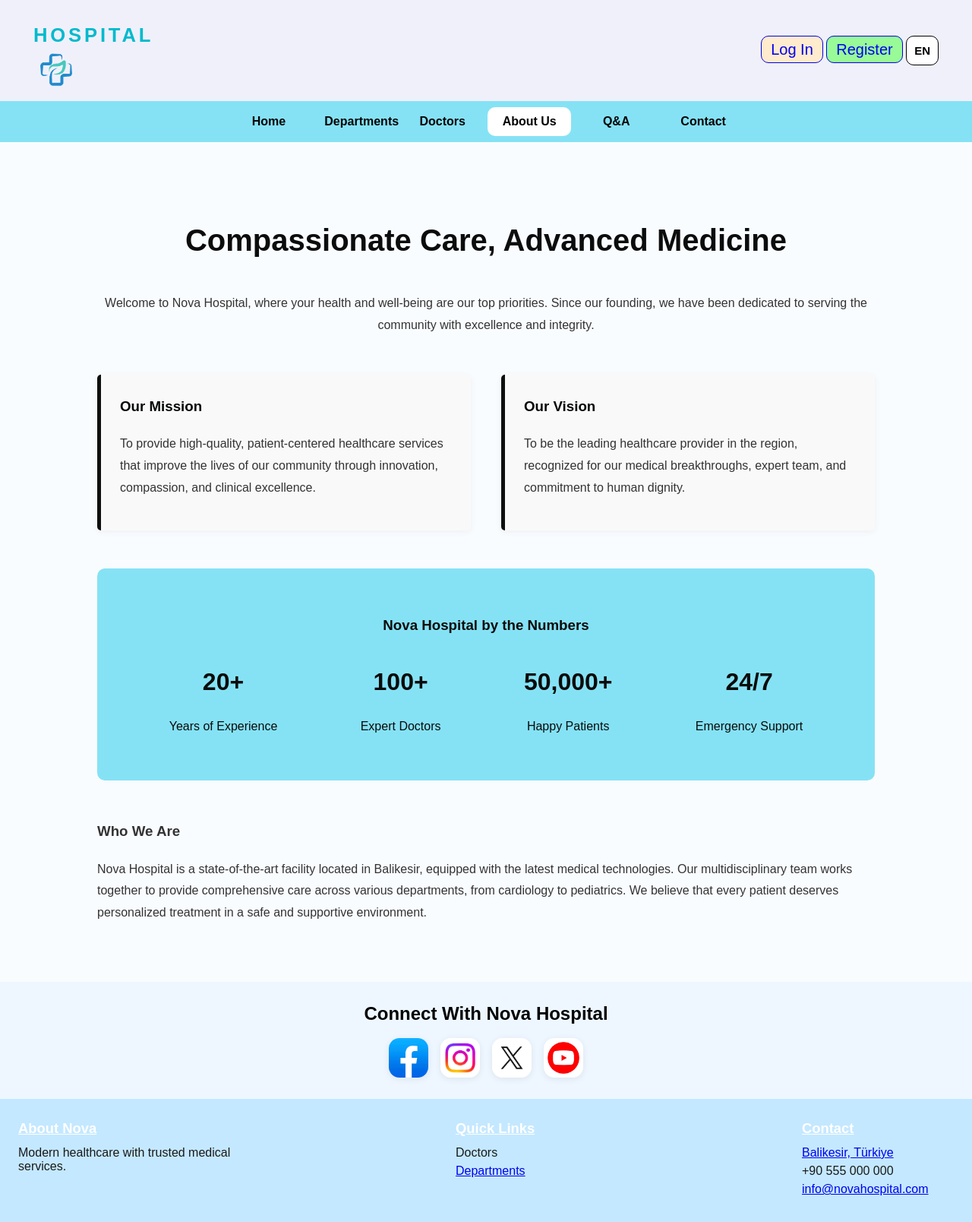
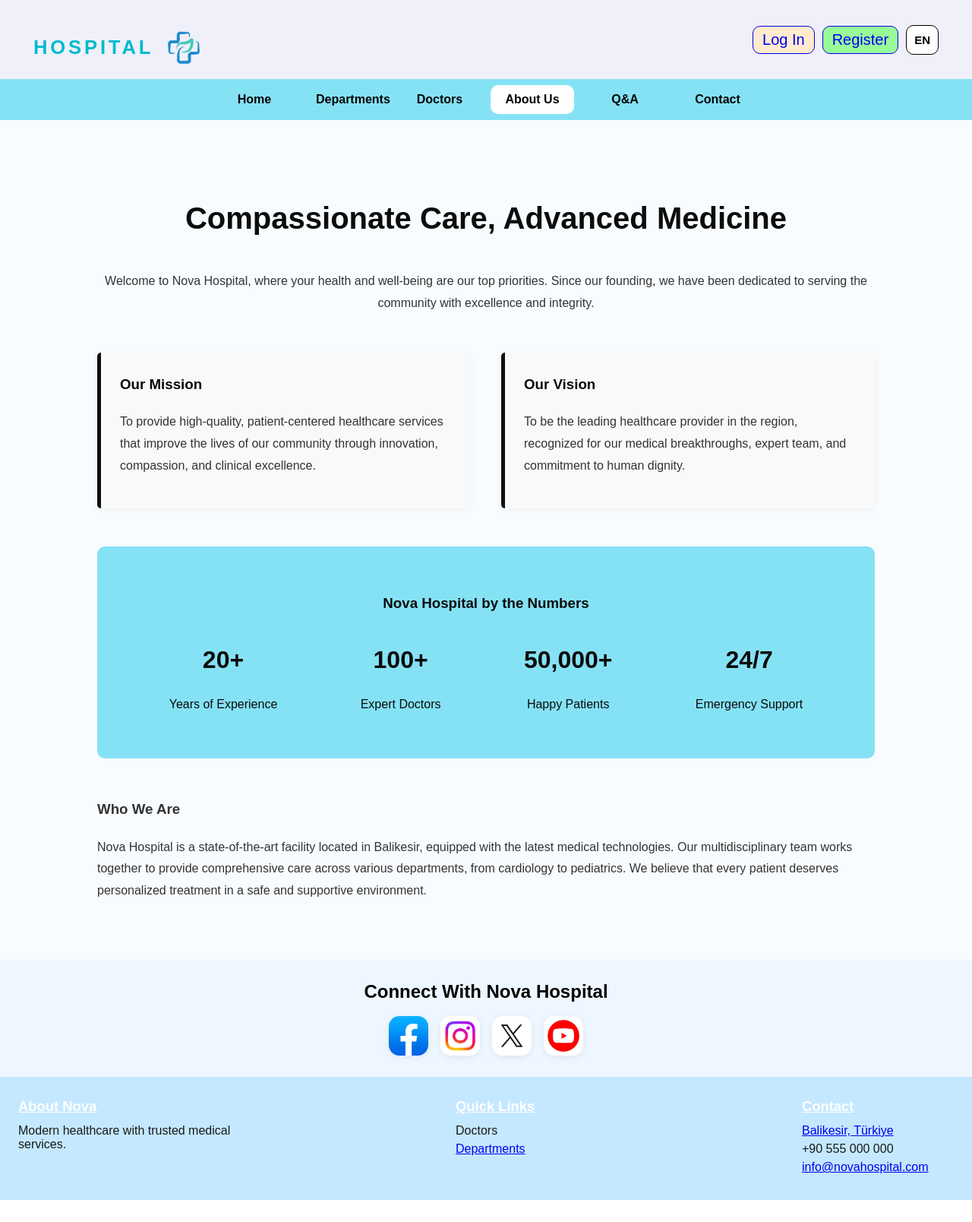
Before and after one commit to Trencmivront/Hospital-Web-System, a PHP site: page /frontend/html/global/about.html in a window 1280 px wide. Shown: the whole page at 76% size. After the commit the page ends 1579 px from the top, so only its background shows below. Run offline with PHP 8.4, Linux system fonts and the light colour scheme.

Commit message:
fixing duplicate styles

```diff
--- a/frontend/css/style.css
+++ b/frontend/css/style.css
@@ -6,10 +6,9 @@
     padding: 20px 0;
 }
 .hero-wrapper {
-    max-width: 1200px;
-    margin: 0 auto;
+    margin: auto;
     gap: 12px;
-    height: 480px;
+    max-width: 80%;
 }
 .hero-main{
     flex: 1;
--- a/frontend/html/global/about.html
+++ b/frontend/html/global/about.html
@@ -12,11 +12,11 @@
 </head>
 <body class="page-shell">
     <header class="page-header flex-wrap-space">
-        <div class="brand">
+        <div class="brand flex-center-content">
             <h1 title="hospital name">HOSPITAL</h1>
             <img src="/imgs/hospital-logo-design-vector-medical-cross_53876-136743.avif" width="40" height="40" draggable="false" alt="Hospital logo">
         </div>
-        <div class="header-actions">
+        <div class="header-actions flex-center-content">
             <a class="logButton" href="../user/logIn.html">Log In</a>
             <a class="logButton" style="background-color: palegreen;" href="registration.html">Register</a>
 
@@ -31,7 +31,7 @@
         </div>
     </header>
 
-    <nav aria-label="Hospital navigation">
+    <nav class="flex-center-content" aria-label="Hospital navigation">
         <a href="index.html">Home</a>
         <a href="departments.html">Departments</a>
         <a href="#">Doctors</a>
@@ -140,7 +140,7 @@
     </main>
     <section class="social-section">
         <h2>Connect With Nova Hospital</h2>
-        <div class="social-icons">
+        <div class="social-icons flex-center-content">
         <a href="#"><img src="/imgs/Facebook.png"></a>
         <a href="#"><img src="/imgs/instagram.jpg"></a>
         <a href="#"><img src="/imgs/X-logo.jpg"></a>
--- a/frontend/html/global/doctors.html
+++ b/frontend/html/global/doctors.html
@@ -32,7 +32,7 @@
 </header>
 
 <!-- ===== NAVBAR (your provided one) ===== -->
-<nav aria-label="Hospital navigation">
+<nav class="flex-center-content" aria-label="Hospital navigation">
     <a href="index.html">Home</a>
     <a href="departments.html">Departments</a>
     <a href="doctors.html" style="background-color: rgba(255,255,255,0.2);">Doctors</a>
```
Also changed, not shown: frontend/html/global/departments.html (+4 -4 lines), frontend/html/global/q&a.html (+4 -4 lines).
